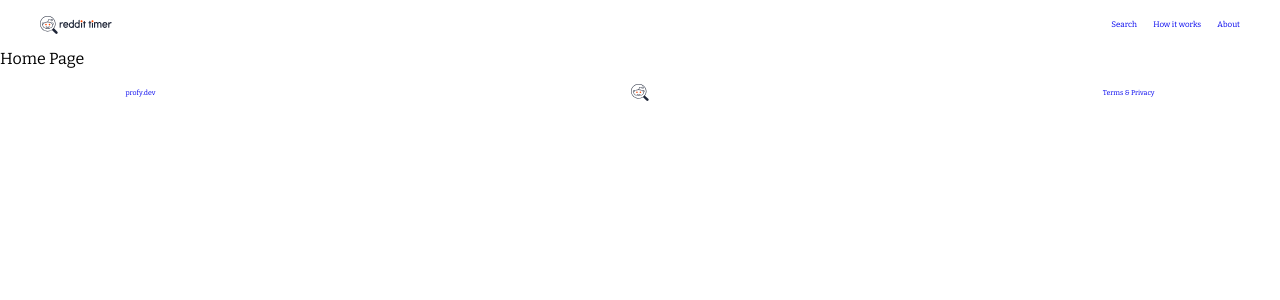
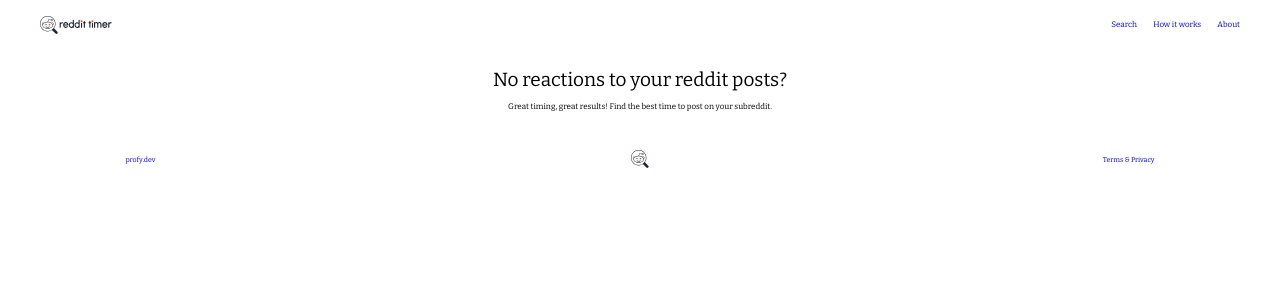
Before and after one commit to profydev/reddit-timer-albiCoder, a React (Create React App) app: page / in a window 1280 px wide. Shown: the top 300 px of the page. Built offline with nearby package versions, Linux system fonts and the light colour scheme; a web font is replaced by a local one.

Commit message:
adding header and subheader on search section, home page

```diff
--- a/src/App.css
+++ b/src/App.css
@@ -1,5 +1,5 @@
 * {
-  font-family: 'Montserrat', 'Bitter';
+  font-family: 'Montserrat', Bitter;
 }
 *, *::before, *::after {
   box-sizing: border-box;
--- a/src/components/Footer.jsx
+++ b/src/components/Footer.jsx
@@ -1,3 +1,4 @@
+/* eslint-disable linebreak-style */
 import React from 'react';
 import styled from '@emotion/styled';
 import { Link } from 'react-router-dom';
--- /dev/null
+++ b/src/components/HeroSection.jsx
@@ -0,0 +1,79 @@
+/* eslint-disable linebreak-style */
+import React from 'react';
+import styled from '@emotion/styled';
+import Post from './Post';
+
+const HomePageContent = styled.main`
+  display: flex;
+  flex-direction: column;
+`;
+const Search = styled.div`
+  display: flex;
+  flex-direction: column;
+  align-items: center;
+  margin: 0 12.875rem;
+`;
+const Headline = styled.h3`
+  font-weight: 400;
+  font-family: 'Bitter';
+  font-size: 1.188rem;
+`;
+const Subheader = styled.p`
+  font-size: .5rem;
+  top: -1rem;
+  position: relative;
+`;
+const SearchButton = styled.button`
+display: none;
+
+`;
+const JavascriptText = styled.h5`
+display: none;
+
+`;
+const Table = styled.div`
+  display: none;
+`;
+const TableImg = styled.img`
+display: none;
+
+`;
+const Posts = styled.div`
+  display: none;
+
+`;
+const Post1 = {
+  title: '',
+  content: '',
+};
+const Post2 = {
+  title: '',
+  content: '',
+};
+const HeroSection = () => (
+  <HomePageContent>
+    <Search>
+      <Headline>
+        No reactions to your reddit posts?
+      </Headline>
+      <Subheader>
+        Great timing, great results! Find the best time to post on your subreddit.
+      </Subheader>
+      <SearchButton>
+        SHOW ME THE BEST TIME
+      </SearchButton>
+      <JavascriptText>
+        r/javascript
+      </JavascriptText>
+    </Search>
+    <Table>
+      <TableImg src="images/table.png" alt="table" />
+    </Table>
+    <Posts>
+      <Post title={Post1.title} content={Post1.content} />
+      <Post title={Post2.title} content={Post2.content} />
+    </Posts>
+  </HomePageContent>
+);
+
+export default HeroSection;
--- /dev/null
+++ b/src/components/Post.jsx
@@ -0,0 +1,30 @@
+import React from 'react';
+import PropTypes from 'prop-types';
+import styled from '@emotion/styled';
+
+const Wrapper = styled.div`
+
+`;
+const PostTitle = styled.h2`
+
+`;
+const PostContent = styled.p`
+
+`;
+const Post = ({ title, content }) => (
+  <Wrapper>
+    <PostTitle>
+      {title}
+    </PostTitle>
+    <PostContent>
+      {content}
+    </PostContent>
+  </Wrapper>
+);
+
+Post.propTypes = {
+  title: PropTypes.string.isRequired,
+  content: PropTypes.string.isRequired,
+};
+
+export default Post;
--- a/src/core/MyThemeProvider.jsx
+++ b/src/core/MyThemeProvider.jsx
@@ -1,3 +1,4 @@
+/* eslint-disable linebreak-style */
 import PropTypes from 'prop-types';
 /** @jsxRuntime classic */ // changing this in the future. Remove the line to see the error
 /** @jsx jsx */
--- a/src/index.css
+++ b/src/index.css
@@ -1,6 +1,6 @@
 @font-face {
-  font-family: 'Bitter';
-  src: local('Bitter'), url(./fonts/Bitter/static/Bitter-Regular.ttf) format('truetype');
+  font-family: Bitter;
+  src: local(Bitter), url(./fonts/Bitter/static/Bitter-Regular.ttf) format('truetype');
 }
 @font-face {
   font-family: 'Montserrat';
--- a/src/screens/Home.jsx
+++ b/src/screens/Home.jsx
@@ -1,11 +1,9 @@
 /* eslint-disable linebreak-style */
 import React from 'react';
+import HeroSection from '../components/HeroSection';
 
-const Home = () => {
-  const message = 'Home Page';
-  return (
-    <div>{message}</div>
-  );
-};
+const Home = () => (
+  <HeroSection />
+);
 
 export default Home;
```
Also changed, not shown: public/images/table.png (added).
